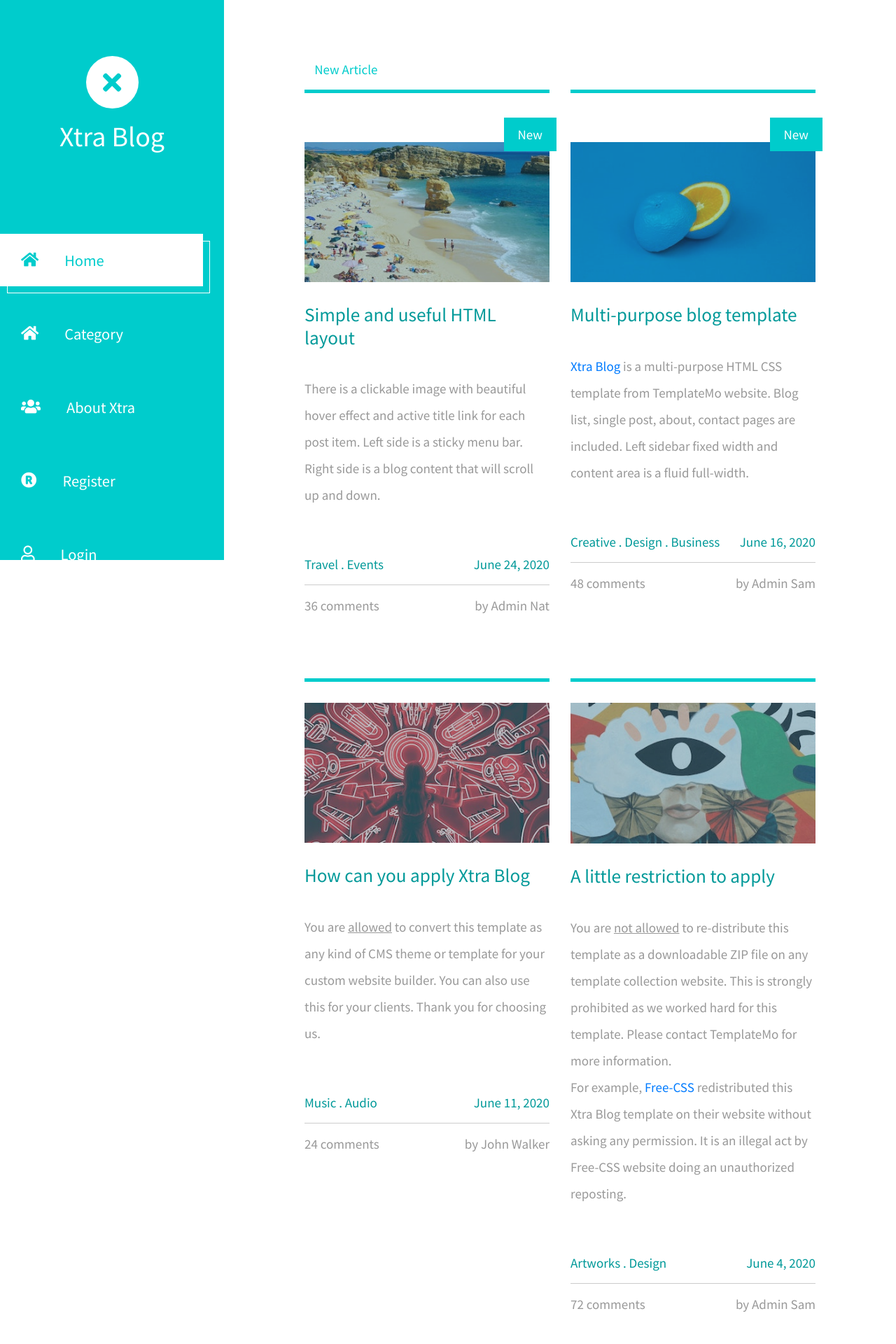
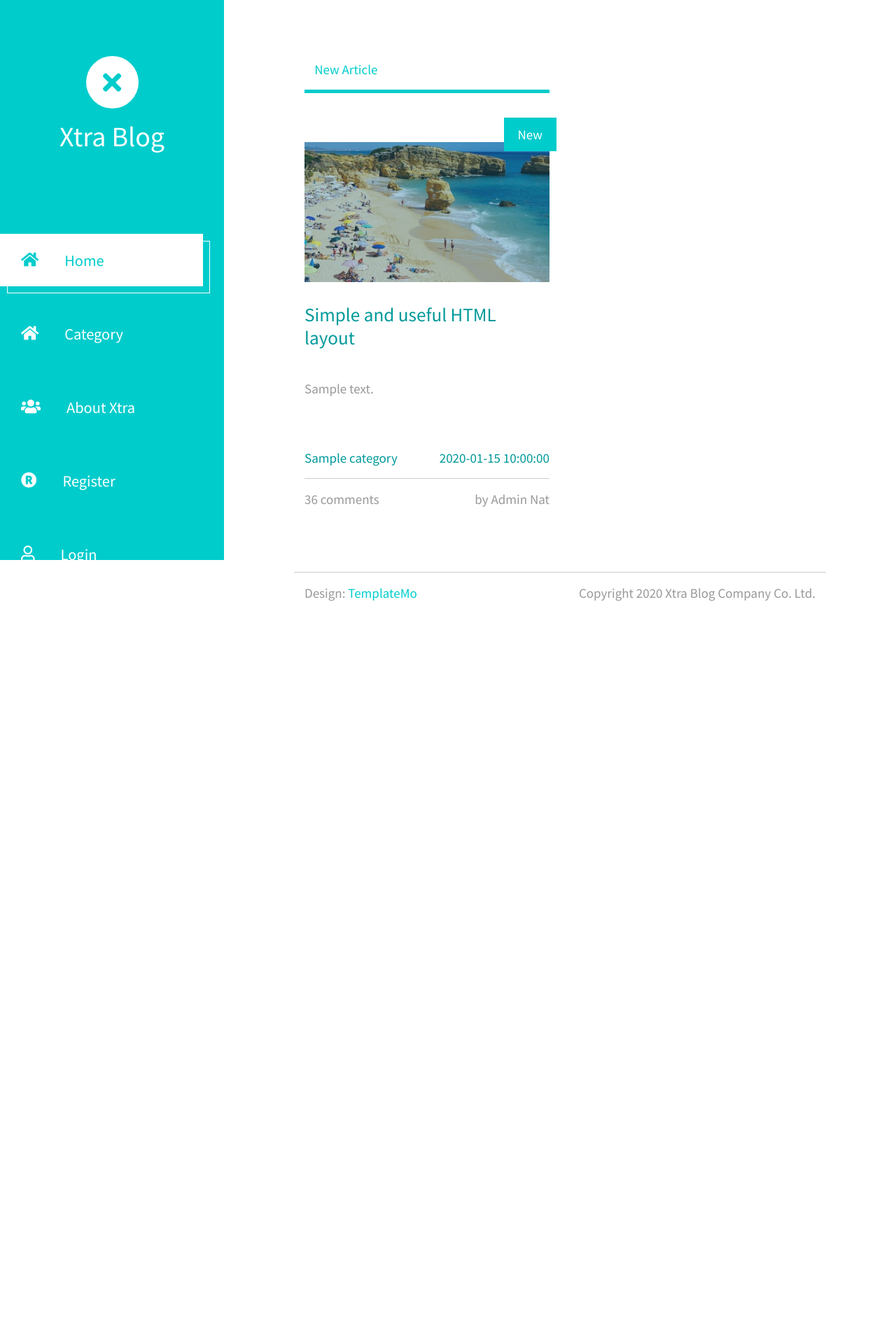
Before and after one commit to thiri-win/jan2024-blog, a PHP site: page / in a window 1280 px wide. Shown: the top 1920 px of the page at 70% size. After the commit the page ends 859 px from the top, so only its background shows below. Run offline with PHP 8.4, Linux system fonts and the light colour scheme; tables that the repository leaves empty or names only in its code hold one stand-in row (values such as "Sample post").

Commit message:
article index

```diff
--- a/article-create.php
+++ b/article-create.php
@@ -18,8 +18,6 @@ if(isset($_POST['article-store'])) {
 
     if(!$error) {
         $photo_path = [];
-        // upload real file to project
-        // create path
         for($i = 0; $i < count($photos['tmp_name']); $i++) {
             move_uploaded_file($photos['tmp_name'][$i], 'img/'.$photos['name'][$i]);
             $photo_path[] = 'img/'.$photos['name'][$i];
--- a/article-index.php
+++ b/article-index.php
@@ -1,23 +1,33 @@
+<?php
+
+include 'db.php';
+$query = "SELECT * FROM articles LEFT JOIN categories ON articles.category_id = categories.id ORDER BY posted_at DESC";
+$result = mysqli_query($conn, $query);
+$articles = $result;
+
+?>
+
+
 <a href="article-create.php" class="tm-external-link mb-3">
     <i class="fa-solid fa-plus-circle"></i>New Article
 </a>
 <div class="row tm-row">
+    <?php foreach($articles as $article): ?>
     <article class="col-12 col-md-6 tm-post">
         <hr class="tm-hr-primary">
         <a href="article-view.php" class="effect-lily tm-post-link tm-pt-60">
             <div class="tm-post-link-inner">
-                <img src="img/img-01.jpg" alt="Image" class="img-fluid">
+                <img src="<?php echo json_decode($article['photos'])[0] ?? 'img/img-01.jpg'; ?>" alt="Image" class="img-fluid">
             </div>
             <span class="position-absolute tm-new-badge">New</span>
             <h2 class="tm-pt-30 tm-color-primary tm-post-title">Simple and useful HTML layout</h2>
         </a>
         <p class="tm-pt-30">
-            There is a clickable image with beautiful hover effect and active title link for each post item.
-            Left side is a sticky menu bar. Right side is a blog content that will scroll up and down.
+            <?= $article['body'] ?>
         </p>
         <div class="d-flex justify-content-between tm-pt-45">
-            <span class="tm-color-primary">Travel . Events</span>
-            <span class="tm-color-primary">June 24, 2020</span>
+            <span class="tm-color-primary"><?= $article['name']; ?></span>
+            <span class="tm-color-primary"><?= $article['posted_at']; ?></span>
         </div>
         <hr>
         <div class="d-flex justify-content-between">
@@ -25,126 +35,5 @@
             <span>by Admin Nat</span>
         </div>
     </article>
-    <article class="col-12 col-md-6 tm-post">
-        <hr class="tm-hr-primary">
-        <a href="article-view.php" class="effect-lily tm-post-link tm-pt-60">
-            <div class=" tm-post-link-inner">
-                <img src="img/img-02.jpg" alt="Image" class="img-fluid">
-            </div>
-            <span class="position-absolute tm-new-badge">New</span>
-            <h2 class="tm-pt-30 tm-color-primary tm-post-title">Multi-purpose blog template</h2>
-        </a>
-        <p class="tm-pt-30">
-            <a rel="nofollow" href="https://templatemo.com/tm-553-xtra-blog" target="_blank">Xtra Blog</a> is a
-            multi-purpose HTML CSS template from TemplateMo website.
-            Blog list, single post, about, contact pages are included. Left sidebar fixed width and content area is a
-            fluid full-width.
-        </p>
-        <div class="d-flex justify-content-between tm-pt-45">
-            <span class="tm-color-primary">Creative . Design . Business</span>
-            <span class="tm-color-primary">June 16, 2020</span>
-        </div>
-        <hr>
-        <div class="d-flex justify-content-between">
-            <span>48 comments</span>
-            <span>by Admin Sam</span>
-        </div>
-    </article>
-    <article class="col-12 col-md-6 tm-post">
-        <hr class="tm-hr-primary">
-        <a href="post.html" class="effect-lily tm-post-link tm-pt-20">
-            <div class="tm-post-link-inner">
-                <img src="img/img-03.jpg" alt="Image" class="img-fluid">
-            </div>
-            <h2 class="tm-pt-30 tm-color-primary tm-post-title">How can you apply Xtra Blog</h2>
-        </a>
-        <p class="tm-pt-30">
-            You are <u>allowed</u> to convert this template as any kind of CMS theme or template for your custom website
-            builder.
-            You can also use this for your clients. Thank you for choosing us.
-        </p>
-        <div class="d-flex justify-content-between tm-pt-45">
-            <span class="tm-color-primary">Music . Audio</span>
-            <span class="tm-color-primary">June 11, 2020</span>
-        </div>
-        <hr>
-        <div class="d-flex justify-content-between">
-            <span>24 comments</span>
-            <span>by John Walker</span>
-        </div>
-    </article>
-    <article class="col-12 col-md-6 tm-post">
-        <hr class="tm-hr-primary">
-        <a href="post.html" class="effect-lily tm-post-link tm-pt-20">
-            <div class="tm-post-link-inner">
-                <img src="img/img-04.jpg" alt="Image" class="img-fluid">
-            </div>
-            <h2 class="tm-pt-30 tm-color-primary tm-post-title">A little restriction to apply</h2>
-        </a>
-        <p class="tm-pt-30">
-            You are <u>not allowed</u> to re-distribute this template as a downloadable ZIP file on any template
-            collection
-            website. This is strongly prohibited as we worked hard for this template. Please contact TemplateMo for more
-            information.
-            <br>For example, <a href="https://www.free-css.com/free-css-templates/page272/xtra-blog"
-                target="_blank">Free-CSS</a> redistributed this Xtra Blog template on their website without asking any
-            permission. It is an illegal act by Free-CSS website doing an unauthorized reposting.
-        </p>
-        <div class="d-flex justify-content-between tm-pt-45">
-            <span class="tm-color-primary">Artworks . Design</span>
-            <span class="tm-color-primary">June 4, 2020</span>
-        </div>
-        <hr>
-        <div class="d-flex justify-content-between">
-            <span>72 comments</span>
-            <span>by Admin Sam</span>
-        </div>
-    </article>
-    <article class="col-12 col-md-6 tm-post">
-        <hr class="tm-hr-primary">
-        <a href="post.html" class="effect-lily tm-post-link tm-pt-20">
-            <div class="tm-post-link-inner">
-                <img src="img/img-05.jpg" alt="Image" class="img-fluid">
-            </div>
-            <h2 class="tm-pt-30 tm-color-primary tm-post-title">Color hexa values of Xtra Blog</h2>
-        </a>
-        <p class="tm-pt-30">
-            If you wish to kindly support us, please contact us or contribute a small PayPal amount to info [at]
-            templatemo.com that is helpful for us.
-            <br>
-            Title #099 New #0CC <br>
-            <span class="tm-color-primary">Text #999 Line #CCC Next #0CC Prev #F0F0F0</span>
-        </p>
-        <div class="d-flex justify-content-between tm-pt-45">
-            <span class="tm-color-primary">Creative . Video . Audio</span>
-            <span class="tm-color-primary">May 31, 2020</span>
-        </div>
-        <hr>
-        <div class="d-flex justify-content-between">
-            <span>84 comments</span>
-            <span>by Admin Sam</span>
-        </div>
-    </article>
-    <article class="col-12 col-md-6 tm-post">
-        <hr class="tm-hr-primary">
-        <a href="post.html" class="effect-lily tm-post-link tm-pt-20">
-            <div class="tm-post-link-inner">
-                <img src="img/img-06.jpg" alt="Image" class="img-fluid">
-            </div>
-            <h2 class="tm-pt-30 tm-color-primary tm-post-title">Donec convallis varius risus</h2>
-        </a>
-        <p class="tm-pt-30">
-            Quisque id ipsum vel sem maximus vulputate sed quis velit. Nunc vel turpis eget orci elementum cursus vitae
-            in eros. Quisque vulputate nulla ut dolor consectetur luctus.
-        </p>
-        <div class="d-flex justify-content-between tm-pt-45">
-            <span class="tm-color-primary">Visual . Artworks</span>
-            <span class="tm-color-primary">June 16, 2020</span>
-        </div>
-        <hr>
-        <div class="d-flex justify-content-between">
-            <span>96 comments</span>
-            <span>by Admin Sam</span>
-        </div>
-    </article>
+    <?php endforeach; ?>
 </div>
```
